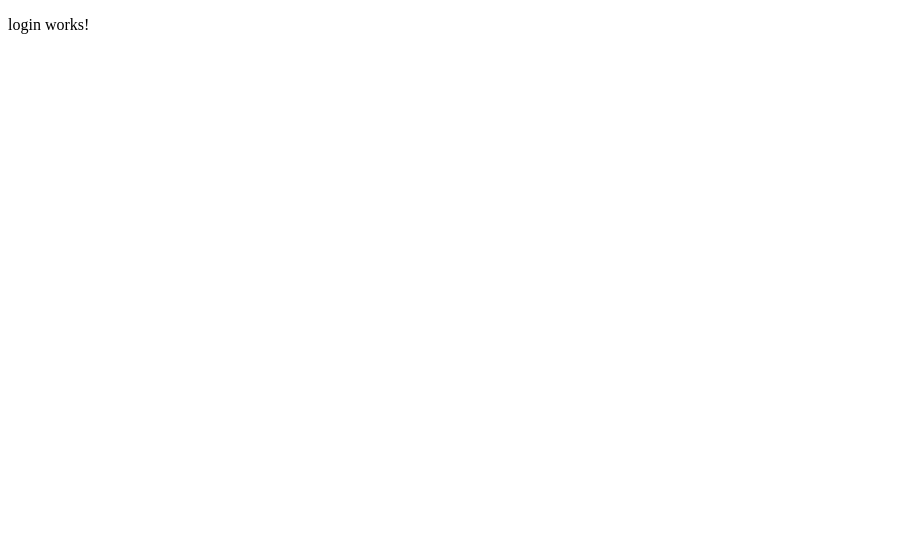
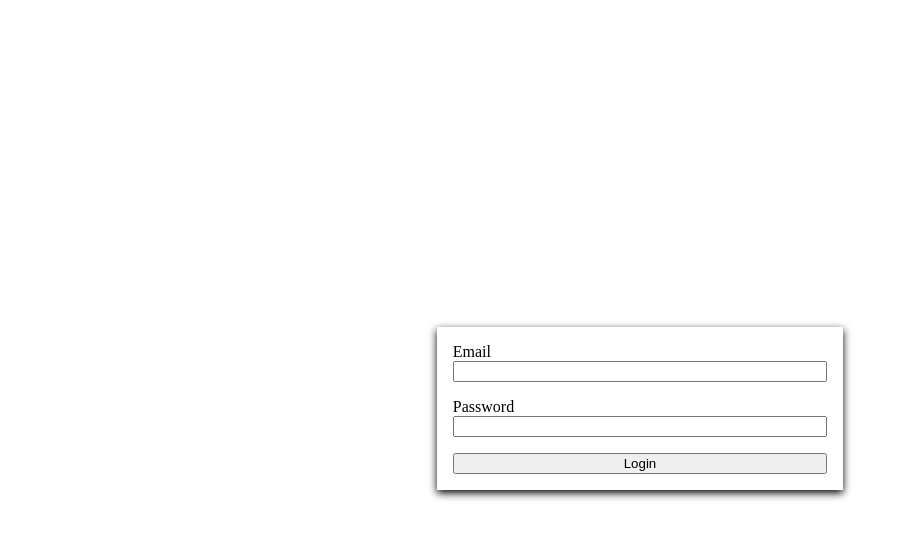
Before and after one commit to javaminorgroup5/frontend, an Angular app: page /login in a window 1280 px wide. Shown: the top 538 px of the page, without its empty margins (0-905 px from the left). Built offline with nearby package versions, Linux system fonts and the light colour scheme.

Commit message:
basic forms added

```diff
--- a/src/app/login/login.component.css
+++ b/src/app/login/login.component.css
@@ -0,0 +1,26 @@
+body {
+  display: flex;
+  justify-content: center;
+  align-items: center;
+  height: 100vh;
+}
+
+#login-form-card {
+  box-shadow: 0 3px 8px #000;
+  padding: 1rem;
+  width: 30%;
+}
+
+#login-form {
+  display: flex;
+  flex-direction: column;
+}
+
+.input-box {
+  display: flex;
+  flex-direction: column;
+}
+
+.spacing-bottom {
+  margin-bottom: 1rem;
+}
--- a/src/app/login/login.component.html
+++ b/src/app/login/login.component.html
@@ -1 +1,15 @@
-<p>login works!</p>
+<body>
+  <div id="login-form-card">
+  <form id="login-form">
+    <div class="input-box spacing-bottom">
+      <label for="email">Email</label>
+      <input id="email" name="email" type="email" />
+    </div>
+    <div class="input-box spacing-bottom">
+      <label for="password">Password</label>
+      <input id="password" name="password" type="password" />
+    </div>
+    <button type="submit">Login</button>
+  </form>
+</div>
+</body>
--- a/src/app/register/register.component.css
+++ b/src/app/register/register.component.css
@@ -0,0 +1,26 @@
+body {
+  display: flex;
+  justify-content: center;
+  align-items: center;
+  height: 100vh;
+}
+
+#register-form-card {
+  box-shadow: 0 3px 8px #000;
+  padding: 1rem;
+  width: 30%;
+}
+
+#register-form {
+  display: flex;
+  flex-direction: column;
+}
+
+.input-box {
+  display: flex;
+  flex-direction: column;
+}
+
+.spacing-bottom {
+  margin-bottom: 1rem;
+}
--- a/src/app/register/register.component.html
+++ b/src/app/register/register.component.html
@@ -1 +1,15 @@
-<p>register works!</p>
+<body>
+    <div id="register-form-card">
+    <form id="register-form">
+      <div class="input-box spacing-bottom">
+        <label for="email">Email</label>
+        <input id="email" name="email" type="email" />
+      </div>
+      <div class="input-box spacing-bottom">
+        <label for="password">Password</label>
+        <input id="password" name="password" type="password" />
+      </div>
+      <button type="submit">Register</button>
+    </form>
+  </div>
+</body>
```
